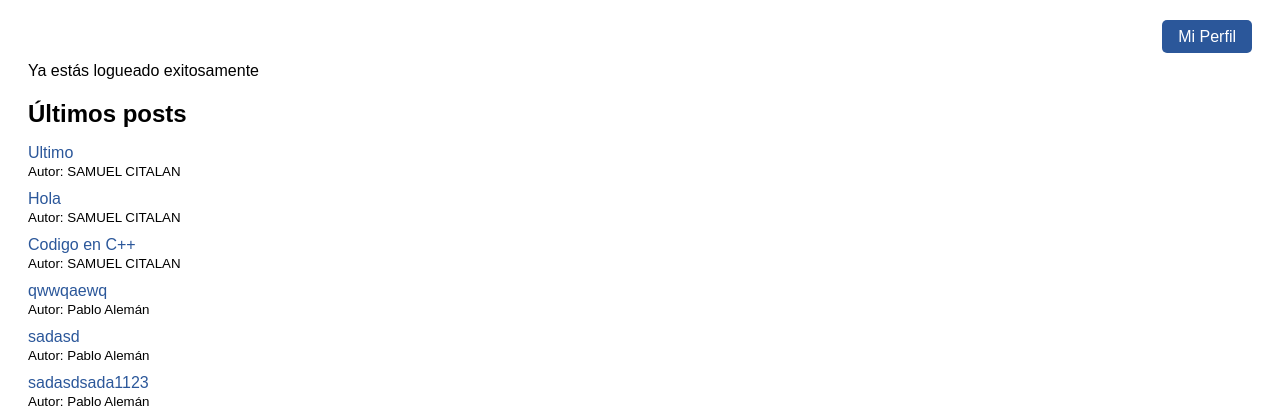
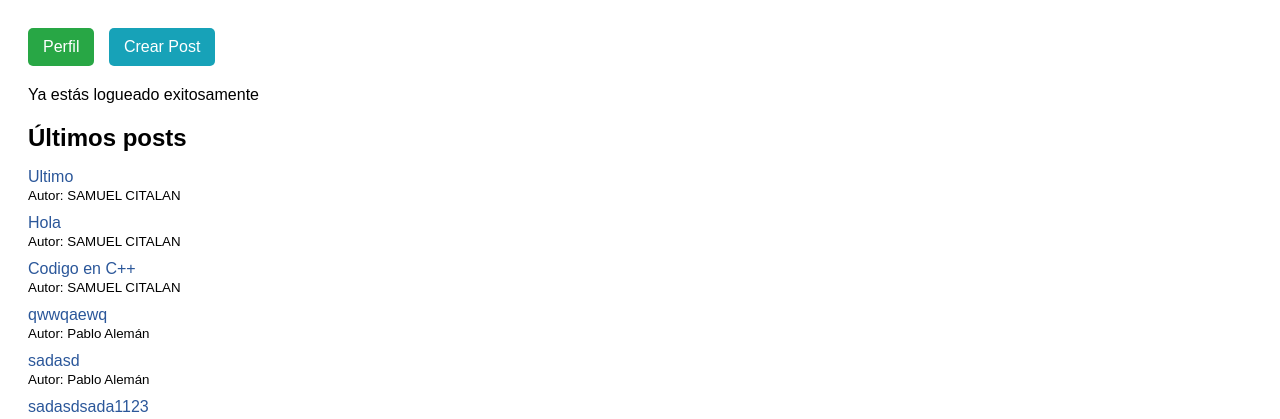
Before and after one commit to paleman2019222/prograwebfinal, a Django app: page /home/ in a window 1280 px wide. Shown: the top 419 px of the page. Run offline with Django 5.2, Linux system fonts and the light colour scheme; data comes from the database, SQL or seed files in the repository; both versions use the stored data as it was after the commit.

Commit message:
para crear post
boton

```diff
--- a/kodely/core/templates/home.html
+++ b/kodely/core/templates/home.html
@@ -12,9 +12,10 @@
   </style>
 </head>
 <body>
-  <div style="text-align: right;">
-  <a href="{% url 'perfil' %}" style="padding: 8px 16px; background-color: #2b579a; color: white; text-decoration: none; border-radius: 5px;">Mi Perfil</a>
-  </div>
+  <div style="margin-bottom: 20px;">
+  <a href="/perfil/" style="display:inline-block; padding:10px 15px; background:#28a745; color:white; border-radius:5px; text-decoration:none; margin-right:10px;">Perfil</a>
+  <a href="/crear-post/" style="display:inline-block; padding:10px 15px; background:#17a2b8; color:white; border-radius:5px; text-decoration:none;">Crear Post</a>
+</div>
 
   <p>Ya estás logueado exitosamente</p>
 
```
Also changed, not shown: kodely/db.sqlite3.
